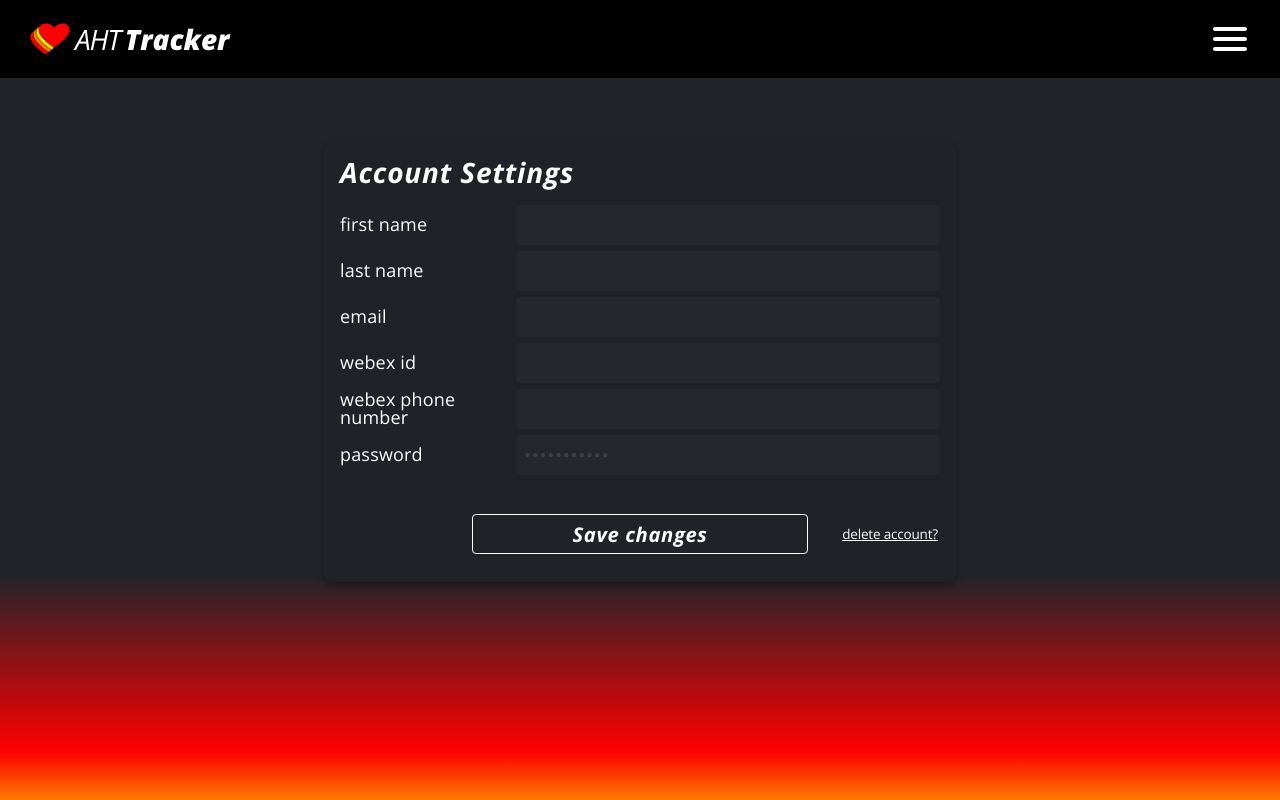
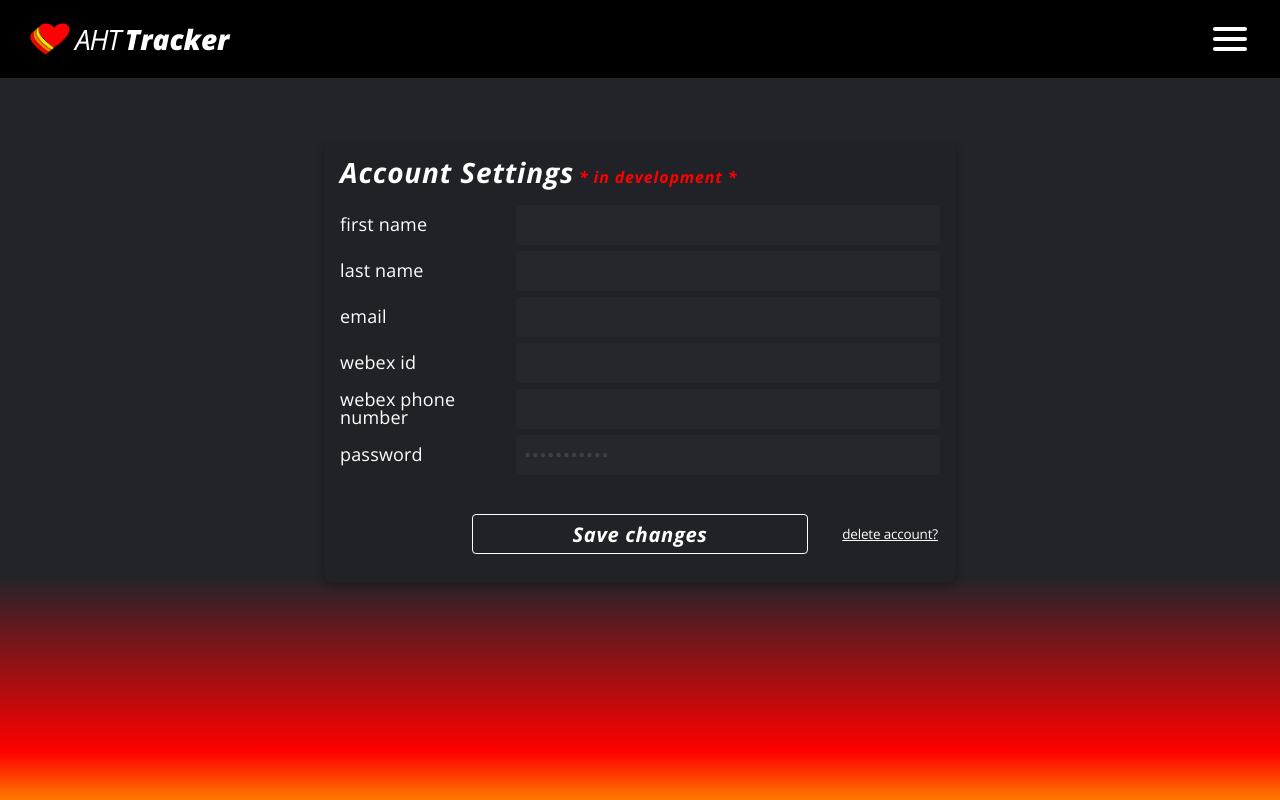
Before and after one commit to thecommercialguy/AHT-Tracker, a React (Vite) app: page /settings in a window 1280 px wide. Built offline with nearby package versions, Linux system fonts and the light colour scheme; no server answers; the database is empty; sample sign-in values are in the browser's storage.

Commit message:
account settings edits

```diff
--- a/components/AccountSettings.tsx
+++ b/components/AccountSettings.tsx
@@ -68,7 +68,8 @@ export default function AccountSettings() {
             return;
         }
 
-        fetcher.submit({...formData}, {method: "POST", action: '/settings'})
+        // fetcher.submit({...formData}, {method: "POST", action: '/settings'})
+        return;
     }
 
     const toggleModal = () => {
@@ -90,6 +91,7 @@ export default function AccountSettings() {
     // fetcher.submit({...formData, originalData: {...data}}, {method: "POST", action: '/settings'})
 
     const deleteHandler = async () => {
+        return
         // firebase user deletion logic
         try {
             const userDocRef = doc(db, "users", user.uid);
@@ -117,7 +119,7 @@ export default function AccountSettings() {
 
     return (
         <div className="account-settings">
-            <h1 className="account-settings-header">Account Settings</h1>
+            <h1 className="account-settings-header">Account Settings<span style={{color: 'red', fontSize: "16px"}}>  * in development *</span></h1>
             {fetcher.data?.error && <div className="error sign-in">
                 <span>{fetcher.data?.error.message}</span>
             </div>}
```
